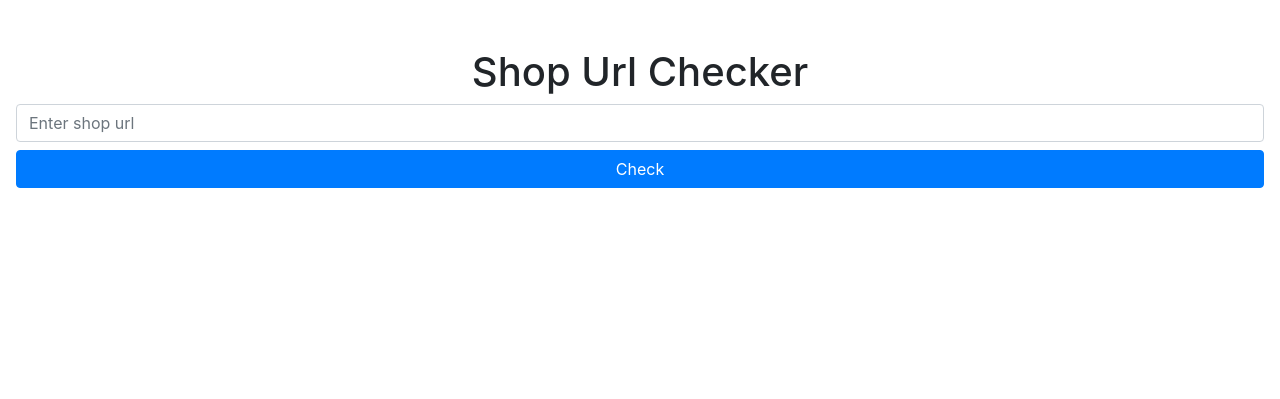
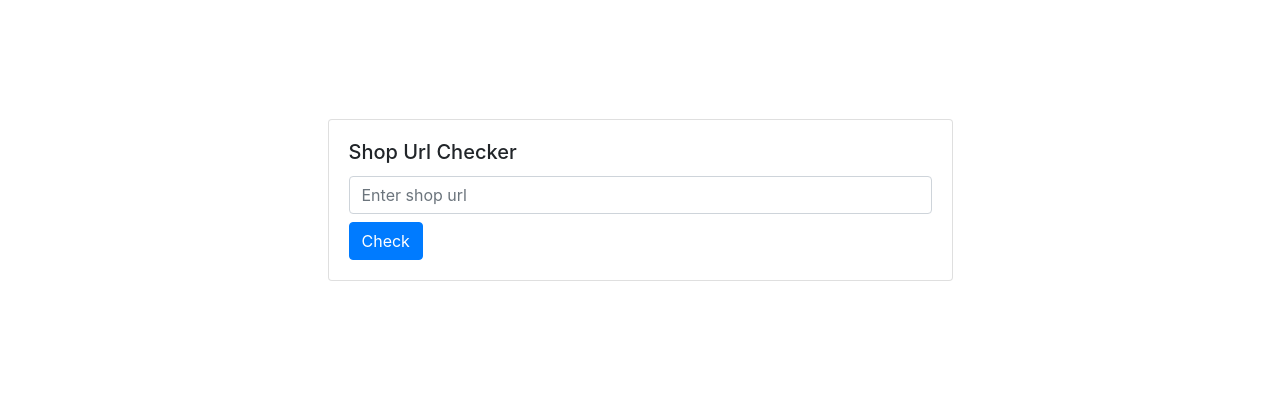
Before and after one commit to nonelone/hackyeah-2024, a Flask app: page / in a window 1280 px wide. Shown: the top 399 px of the page. Run offline with Flask 3, Linux system fonts and the light colour scheme.

Commit message:
card with good location but inside not

```diff
--- a/templates/home.html
+++ b/templates/home.html
@@ -7,16 +7,29 @@
     <link rel="stylesheet" href="https://cdn.jsdelivr.net/npm/bootstrap@4.3.1/dist/css/bootstrap.min.css" integrity="sha384-ggOyR0iXCbMQv3Xipma34MD+dH/1fQ784/j6cY/iJTQUOhcWr7x9JvoRxT2MZw1T" crossorigin="anonymous">
 </head>
 <body>
-    <div class="container-fluid mt-5"></div>
-        <div class="d-flex justify-content-center">
+    <div class="container-fluid">
+        <div class="d-flex justify-content-center align-items-center" style="min-height: 50vh; height: 50vh;">
+            <div class="card" style="width: 50%;">
+                <div class="card-body">
+                    <h5 class="card-title d-flex flex-column justify-content-center">Shop Url Checker</h5>
+                    <!-- <p class="card-text">Some quick example text to build on the card title and make up the bulk of the card's content.</p> -->
+                    <!-- <a href="#" class="btn btn-primary">Go somewhere</a> -->
+                    <form method="POST" action="{{ url_for('api.api') }}">
+                        <input type="text" class="form-control" name="url" placeholder="Enter shop url">
+                        <button type="submit" class="btn btn-primary mt-2">Check</button>
+                    </form>
+                </div>
+            </div>
+        </div>
+            <!-- <div class="d-flex justify-content-center">
             <h1>Shop Url Checker</h1>
         </div>
         <form method="POST" action="{{ url_for('api.api') }}">
-            <div class="d-flex flex-column justify-content-center mx-3">
+            <div class="d-flex flex-column justify-content-center mx-5">
                 <input type="text" class="form-control" name="url" placeholder="Enter shop url">
                 <button type="submit" class="btn btn-primary mt-2">Check</button>
             </div>
-        </form>
+        </form> -->
     </div>
     <script src="https://code.jquery.com/jquery-3.3.1.slim.min.js" integrity="sha384-q8i/X+965DzO0rT7abK41JStQIAqVgRVzpbzo5smXKp4YfRvH+8abtTE1Pi6jizo" crossorigin="anonymous"></script>
     <script src="https://cdn.jsdelivr.net/npm/popper.js@1.14.7/dist/umd/popper.min.js" integrity="sha384-UO2eT0CpHqdSJQ6hJty5KVphtPhzWj9WO1clHTMGa3JDZwrnQq4sF86dIHNDz0W1" crossorigin="anonymous"></script>
```
